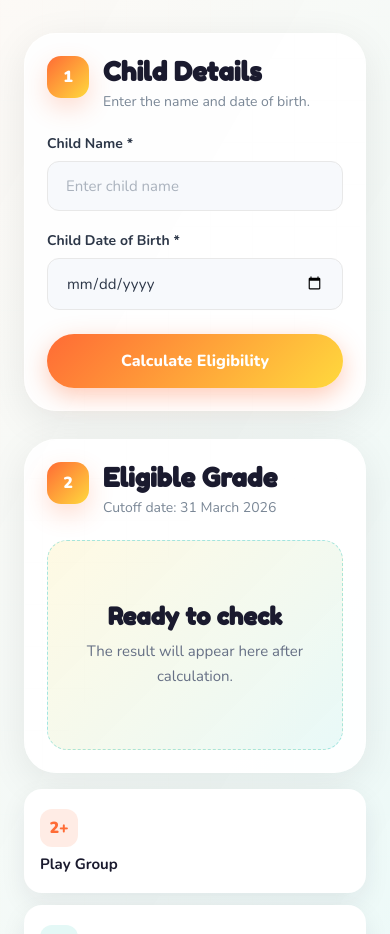
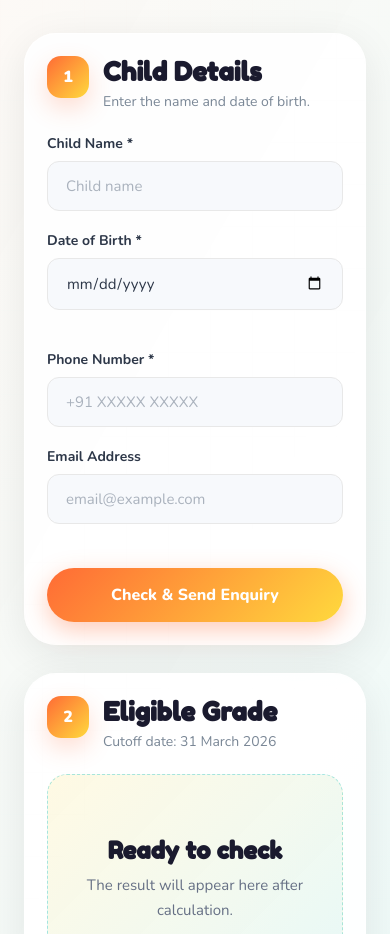
Before and after one commit to nihal-sam/vt-kindergarten-frontend, a React (Vite) app: page / in a window 390 px wide. Shown: the part 1140-2074 px from the top of the page. Built offline with nearby package versions, Linux system fonts and the light colour scheme; no server answers.

Commit message:
Update Age Eligibility Calculator with phone and email, matching Enquiry layout and auto-applying

```diff
--- a/src/components/AgeEligibilityCalculator.jsx
+++ b/src/components/AgeEligibilityCalculator.jsx
@@ -62,6 +62,8 @@ function formatAge(age) {
 export default function AgeEligibilityCalculator({ onApply, onInteraction }) {
   const [childName, setChildName] = useState("");
   const [dateOfBirth, setDateOfBirth] = useState("");
+  const [phone, setPhone] = useState("");
+  const [email, setEmail] = useState("");
   const [result, setResult] = useState(null);
   const [error, setError] = useState("");
 
@@ -105,6 +107,18 @@ export default function AgeEligibilityCalculator({ onApply, onInteraction }) {
       grade: grade?.grade || "",
       minYears: grade?.minYears || null,
     });
+
+    if (grade) {
+      setTimeout(() => {
+        onApply({
+          name: normalizedName,
+          phone: phone,
+          email: email,
+          program: grade.grade,
+          message: `Admission enquiry for ${normalizedName}. Eligible grade: ${grade.grade}. Age on ${CUTOFF_LABEL}: ${formatAge(age)}.`,
+        });
+      }, 1200);
+    }
   };
 
   const fillEnquiry = () => {
@@ -138,6 +152,7 @@ export default function AgeEligibilityCalculator({ onApply, onInteraction }) {
           </div>
 
           <form className="eligibility-form" onSubmit={calculateEligibility}>
+            <div className="form-row">
               <div className="form-group">
                 <label>Child Name *</label>
                 <input
@@ -145,14 +160,13 @@ export default function AgeEligibilityCalculator({ onApply, onInteraction }) {
                   onFocus={onInteraction}
                   onPointerDown={onInteraction}
                   onChange={(event) => setChildName(event.target.value)}
-                placeholder="Enter child name"
+                  placeholder="Child name"
                   autoComplete="name"
                   required
                 />
               </div>
-
               <div className="form-group">
-              <label>Child Date of Birth *</label>
+                <label>Date of Birth *</label>
                 <input
                   type="date"
                   value={dateOfBirth}
@@ -163,11 +177,38 @@ export default function AgeEligibilityCalculator({ onApply, onInteraction }) {
                   required
                 />
               </div>
+            </div>
+
+            <div className="form-row">
+              <div className="form-group">
+                <label>Phone Number *</label>
+                <input
+                  type="tel"
+                  value={phone}
+                  onFocus={onInteraction}
+                  onPointerDown={onInteraction}
+                  onChange={(event) => setPhone(event.target.value)}
+                  placeholder="+91 XXXXX XXXXX"
+                  required
+                />
+              </div>
+              <div className="form-group">
+                <label>Email Address</label>
+                <input
+                  type="email"
+                  value={email}
+                  onFocus={onInteraction}
+                  onPointerDown={onInteraction}
+                  onChange={(event) => setEmail(event.target.value)}
+                  placeholder="email@example.com"
+                />
+              </div>
+            </div>
 
             {error && <div className="eligibility-error">{error}</div>}
 
             <button className="btn-primary eligibility-submit" type="submit">
-              Calculate Eligibility
+              Check & Send Enquiry
             </button>
           </form>
         </div>
--- a/src/components/Enquiry.jsx
+++ b/src/components/Enquiry.jsx
@@ -17,6 +17,8 @@ export default function Enquiry({ prefill }) {
     setForm((current) => ({
       ...current,
       name: prefill.name || current.name,
+      phone: prefill.phone || current.phone,
+      email: prefill.email || current.email,
       program: prefill.program || current.program,
       message: prefill.message || current.message,
     }));
```
Lines whose indentation alone changed are shown as unchanged.
